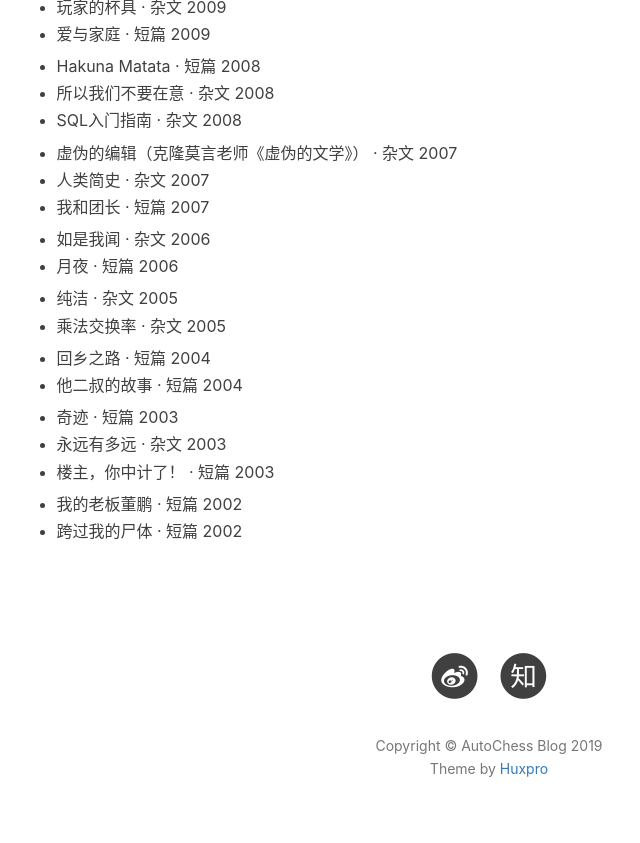
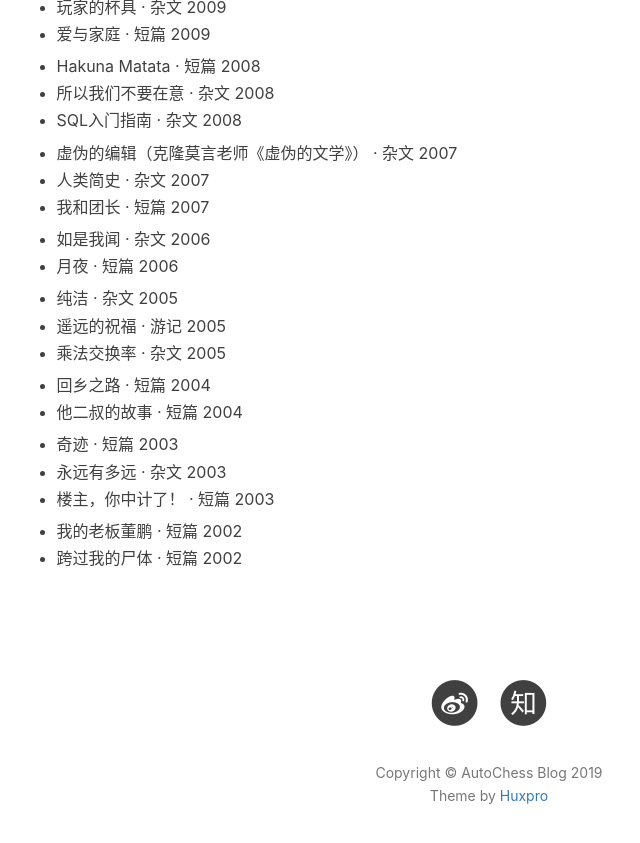
Before and after one commit to zizouqi/zizouqi.github.io, a Jekyll site: the page built from hikaru.html, in a window 1280 px wide and 900 px high, scrolled down 1337 px. Shown: the top 843 px of the window, without its empty margins (151-791 px from the left). Built offline with Jekyll 4.4.1, drawn with Linux system fonts in a browser that asks for light colours; nearby versions of some CDN libraries; comment, search, counter and statistics services are not loaded.

Commit message:
Update index.md

```diff
--- a/_includes/article/index.md
+++ b/_includes/article/index.md
@@ -61,6 +61,7 @@
 
 
 - 纯洁 · 杂文 2005
+- 遥远的祝福 · 游记 2005
 - 乘法交换率 · 杂文 2005
 
 
```
